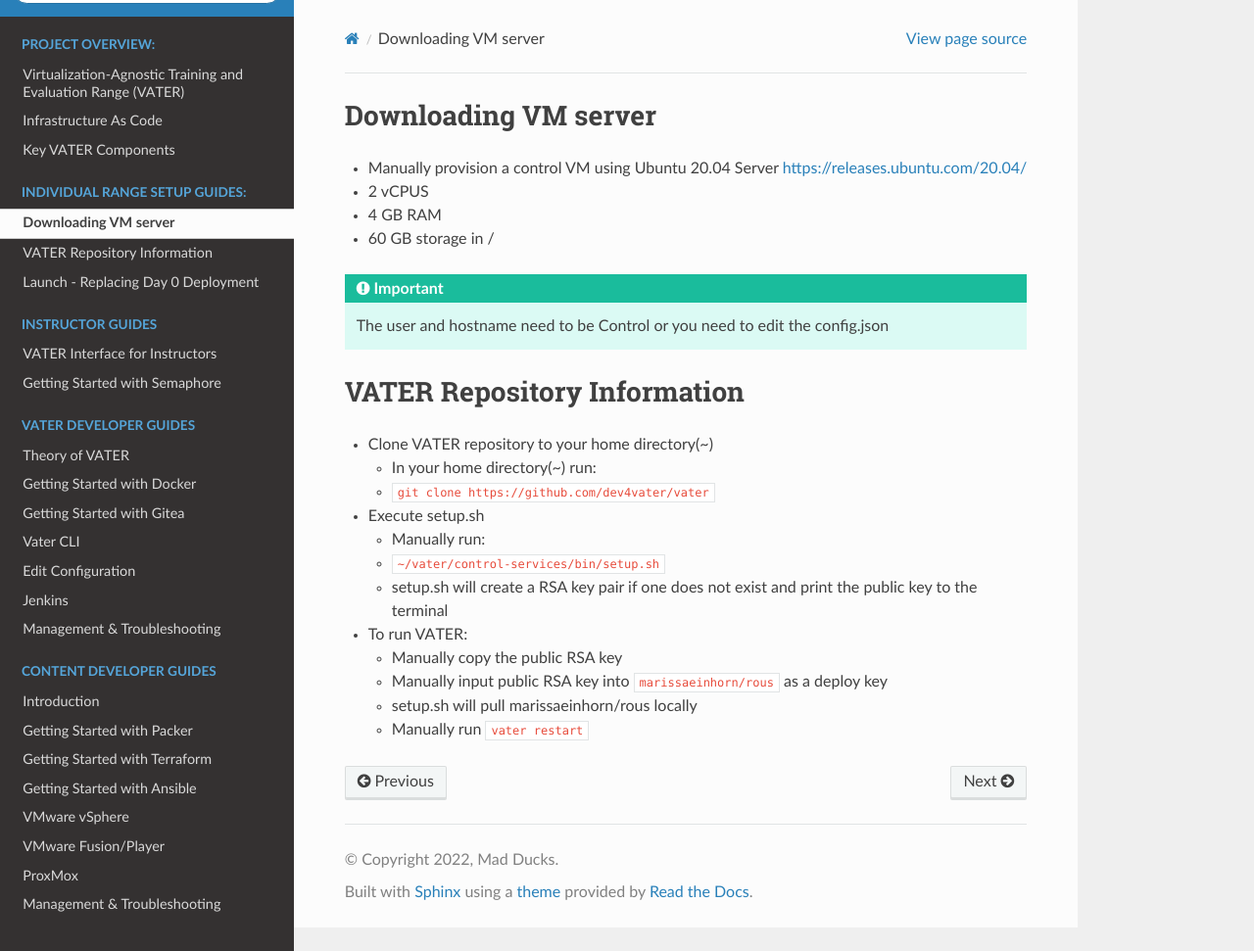
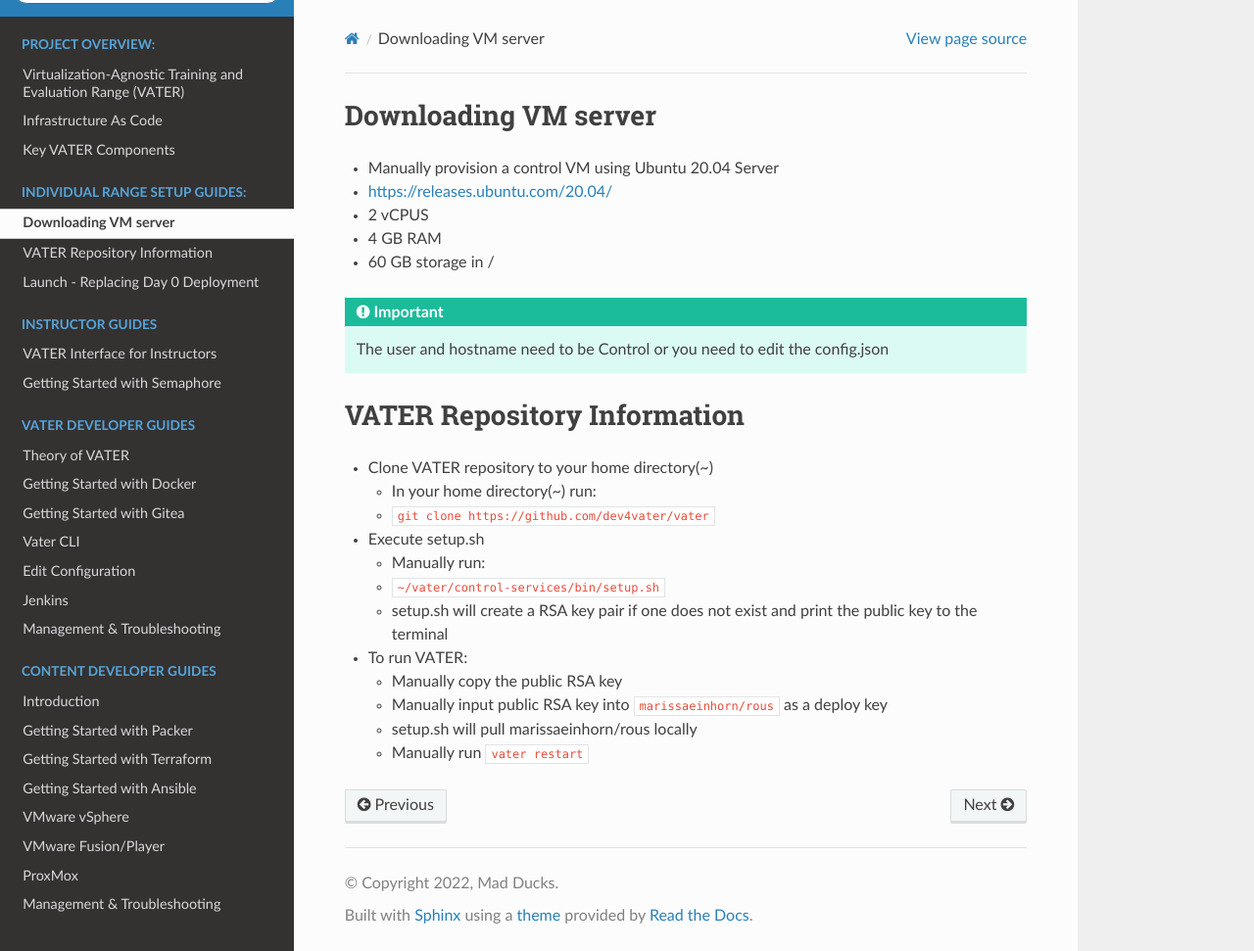
Before and after one commit to dev4vater/vater, a Sphinx documentation site: the page built from docs/source/GettingStarted.rst, in a window 1280 px wide and 971 px high. Shown: the whole window at 98% size. Built offline with Sphinx 7.4.7 and the Read the Docs theme 2.0.0, drawn with Linux system fonts in a browser that asks for light colours.

```diff
--- a/docs/source/GettingStarted.rst
+++ b/docs/source/GettingStarted.rst
@@ -2,7 +2,7 @@ Downloading VM server
 =====================
 
 -  Manually provision a control VM using Ubuntu 20.04 Server
-   https://releases.ubuntu.com/20.04/
+-  https://releases.ubuntu.com/20.04/
 -  2 vCPUS
 -  4 GB RAM
 -  60 GB storage in /
```
